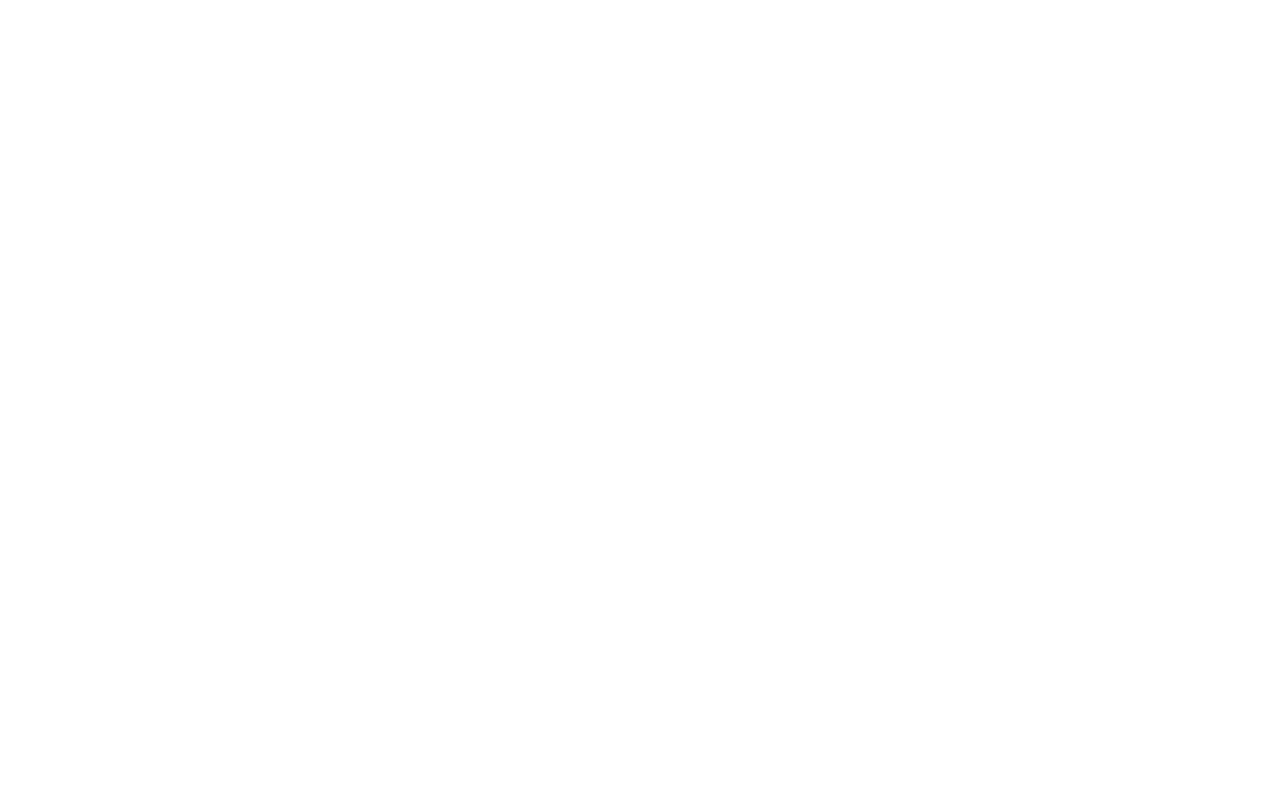
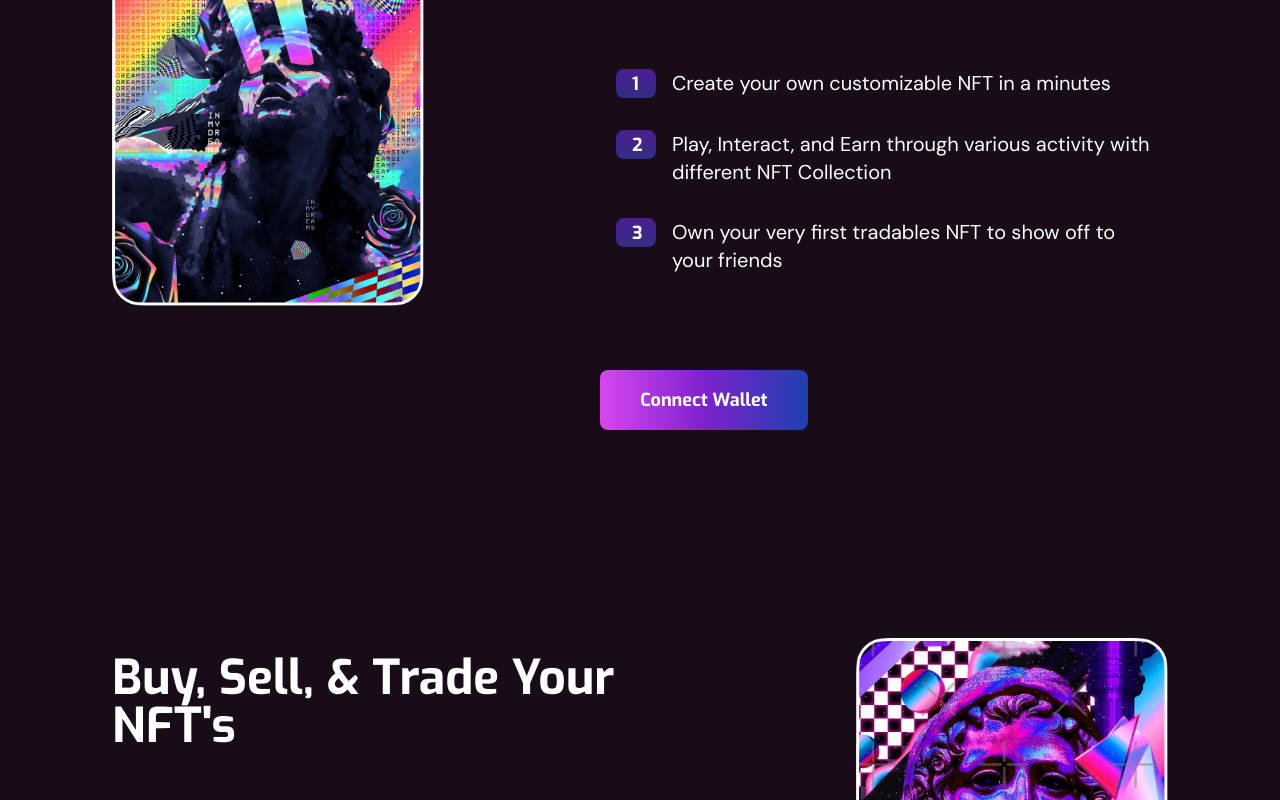
Before and after one commit to daft2/nft-landing-page, a React (Create React App) app: page / in a window 1280 px wide. Shown: the part 1460-2260 px from the top of the page. Before the commit the page ends 1409 px from the top, so only its background shows below. Built offline with nearby package versions, Linux system fonts and the light colour scheme.

Commit message:
ref: [WIP] index

```diff
--- a/src/App.tsx
+++ b/src/App.tsx
@@ -1,12 +1,26 @@
 import React from "react";
 import HeroSection from "./components/hero-section/HeroSection";
 import Navbar from "./components/navbar/Navbar";
+import NftSection from "./components/nft-section/NftSection";
+import { PLACEHOLDER_LIST } from "./constants";
 
 function App() {
   return (
     <div className="text-white font-dmSans bg-theme py-8 px-12 lg:px-28 lg:py-14 z-20">
       <Navbar />
       <HeroSection />
+      <NftSection
+        title="Buy, Sell, & Trade Your NFT's"
+        data={PLACEHOLDER_LIST}
+        nftImage="assets/image/nft1.png"
+        reverse={false}
+      />
+      <NftSection
+        title="Buy, Sell, & Trade Your NFT's"
+        data={PLACEHOLDER_LIST}
+        nftImage="assets/image/nft2.png"
+        reverse={true}
+      />
     </div>
   );
 }
```
